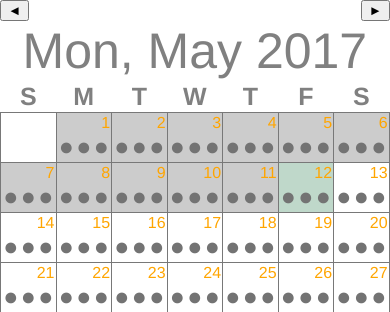
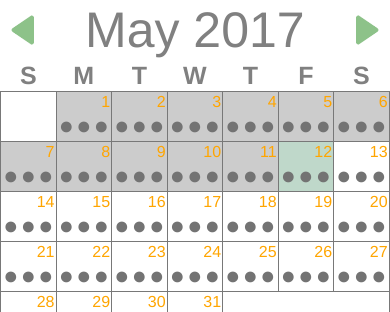
Before and after one commit to ericjsy/PocketPantry, a PHP site: page /meal_planner.html in a window 390 px wide. Shown: the part 85-397 px from the top of the page. Run offline with PHP 8.4, Linux system fonts and the light colour scheme; some libraries are stand-ins or nearby versions.

Commit message:
Affiliates navbar, mealplanner arrows, month header, remove day from header, updated images

```diff
--- a/css/meal_planner.css
+++ b/css/meal_planner.css
@@ -207,6 +207,35 @@
         color: white;
         text-decoration: none;
     }
+    #previous, #next {
+        background-color: transparent;
+        background-color: Transparent;
+        background-repeat:no-repeat;
+        border: none;
+        cursor:pointer;
+        overflow: hidden;
+        outline:none;
+        height: 30px;
+        width: 23px;
+        padding: 0;
+    }
+    #next {
+        position: absolute;
+        left: 10px;
+        top: 15px;
+    }
+    #previous {
+        position: absolute;
+        right: 10px;
+        top: 15px;
+    }
+    #previous img, #next img {
+        height: 30px;
+        width: 23px;
+    }
+    th:first-child {
+        position: relative;
+    }
 }
 /* PC */
 
--- a/js/calender_generator.js
+++ b/js/calender_generator.js
@@ -17,11 +17,10 @@
     var n = dayofweek[d.getDay()];
 
 	// add header rows
-	var cal = "<tr><th colspan = '7'><span id='month'>" +
-		dayofweek[d.getDay()] + ", " +
+	var cal = "<tr><th colspan = '7'><button id='next' onclick='calculatePrev()' ><img src='img/mealPlannerArrowLeft.png' alt='left arrow' height='59' width='46'></button><span id='month'>" +
 		months[d.getMonth()] + " " +
 		d.getFullYear() +
-		"</span></th></tr>";
+		"</span><button id='previous' onclick='calculateNext()'><img src='img/mealPlannerArrowRight.png' alt='right arrow' height='59' width='46'></button></th></tr>";
 	cal += "<tr id='calendar_days_headings'>" /* changes by alberto 2017-05-12 - 5:12 PM*/
 	cal += "<th>S</th>"
 	cal += "<th>M</th>"
--- a/meal_planner.html
+++ b/meal_planner.html
@@ -38,16 +38,11 @@
 		</div>
 		<div id="PC_grocery_list_nav">
 			<div>
-			<button>Sign Out</button>
-			<button>Grocery List</button>
 			</div>
 		</div>
 	</nav>
 
 	<main>
-
-		<button id="previous" onclick="calculatePrev()" >&#9668;</button>
-		<button id="next" onclick="calculateNext()">&#9658;</button>
 
 		<div id="calendar_container">
 			<table id="calendar"></table>
```
Also changed, not shown: affiliates.html (+13 -12 lines), css/affiliates.css (+19 -1 lines), img/Sandwitch.jpg (added), img/efridgeLogo.png (added), img/freshnessLogo.png (added), img/greendealsLogo.png (added), img/mealPlannerArrowLeft.png (added), img/mealPlannerArrowRight.png (added), img/phoenixLogo.png (added).
